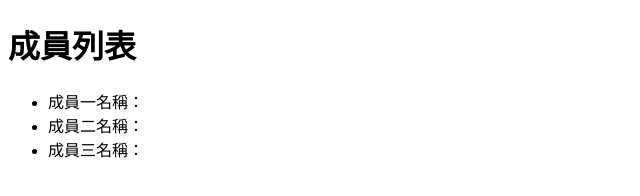
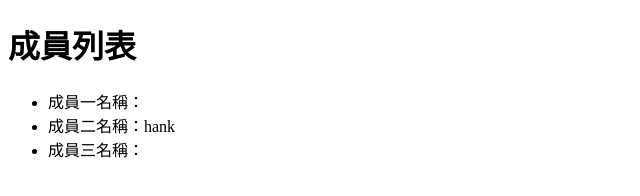
Before and after one commit to jiawun0/1104-2, a plain HTML site: page index.html in a window 1280 px wide. Shown: the full height of the page, 0-640 px from the left. Drawn offline with Linux system fonts and the light colour scheme.

Commit message:
新增成員二名稱

```diff
--- a/index.html
+++ b/index.html
@@ -9,7 +9,7 @@
     <h1>成員列表</h1>
     <ul>
         <li>成員一名稱：</li>
-        <li>成員二名稱：</li>
+        <li>成員二名稱：hank</li>
         <li>成員三名稱：</li>
     </ul>
 </body>
```
